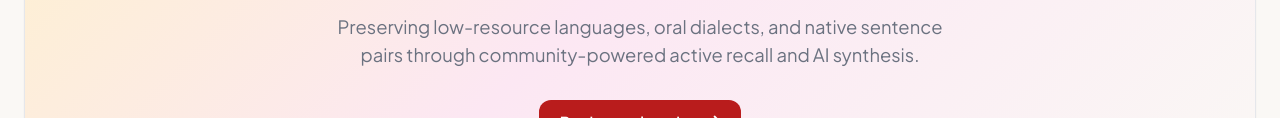
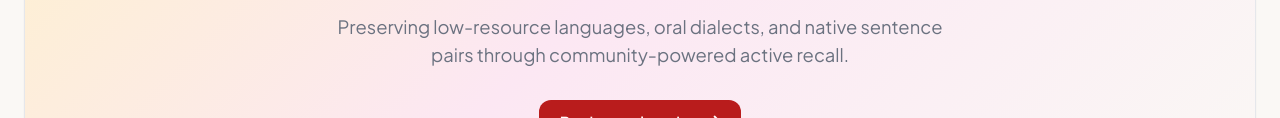
Before and after one commit to binartz/HeritageVoice, a plain HTML site: page index.html in a window 1280 px wide. Shown: the part 409-527 px from the top of the page. Drawn offline with Linux system fonts and the light colour scheme; a web font is replaced by a local one.

Commit message:
Update index.html

```diff
--- a/index.html
+++ b/index.html
@@ -41,7 +41,7 @@
                 <div class="hero-content">
                     <span class="hero-badge"><i class="fa-solid fa-heart"></i> Built for Heritage Learners</span>
                     <h1 class="hero-title">Connect to your heritage through language with <span class="brand-highlight">HeritageVoice</span></h1>
-                    <p class="hero-subtitle">Preserving low-resource languages, oral dialects, and native sentence pairs through community-powered active recall and AI synthesis.</p>
+                    <p class="hero-subtitle">Preserving low-resource languages, oral dialects, and native sentence pairs through community-powered active recall.</p>
                     <button class="btn btn-primary btn-hero" onclick="navigateTo('auth-view')">
                         Begin your learning <i class="fa-solid fa-arrow-right"></i>
                     </button>
```
